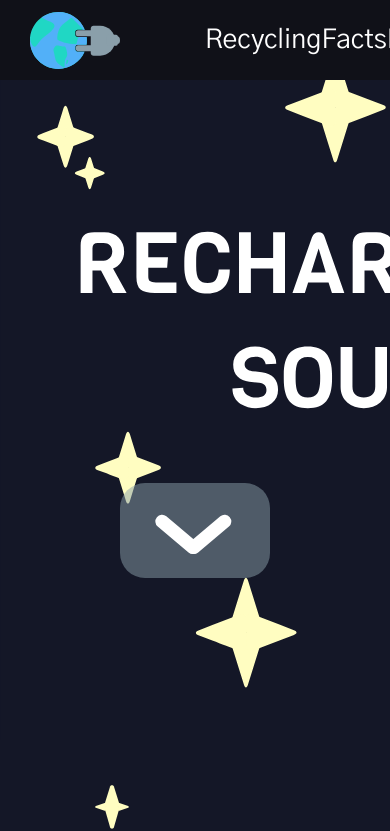
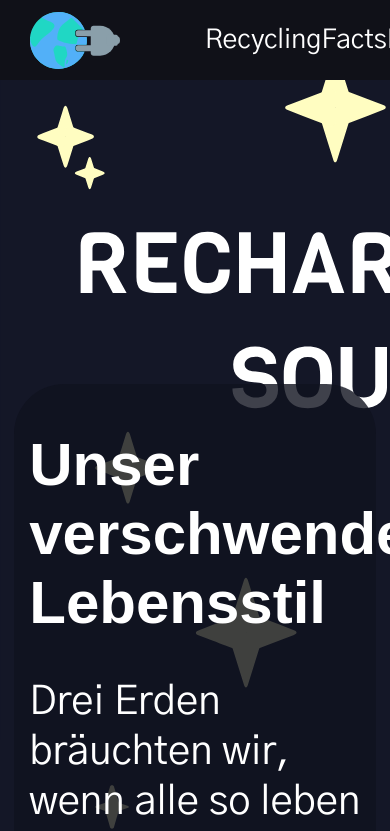
Before and after one commit to LennoxIsBadAtCoding/DMWT_Gruppe7, a Next.js app: page / in a window 390 px wide. Shown: the top 831 px of the page. Built offline with nearby package versions, Linux system fonts and the light colour scheme; a web font is replaced by a local one.

Commit message:
changed position of flying smartphones

```diff
--- a/styles/MainPage.module.css
+++ b/styles/MainPage.module.css
@@ -20,12 +20,12 @@
     stroke-width: 0px;
 }
 #flyingSmartphones{
-    position: absolute;
+    position: relative;
     width: 100%;
     height: 100%;
     display: block;
     object-fit: cover;
-    transform: translateY(-75rem);
+    margin-top: -75rem;
 }
 .HeroButton{
     background: transparent;
```
